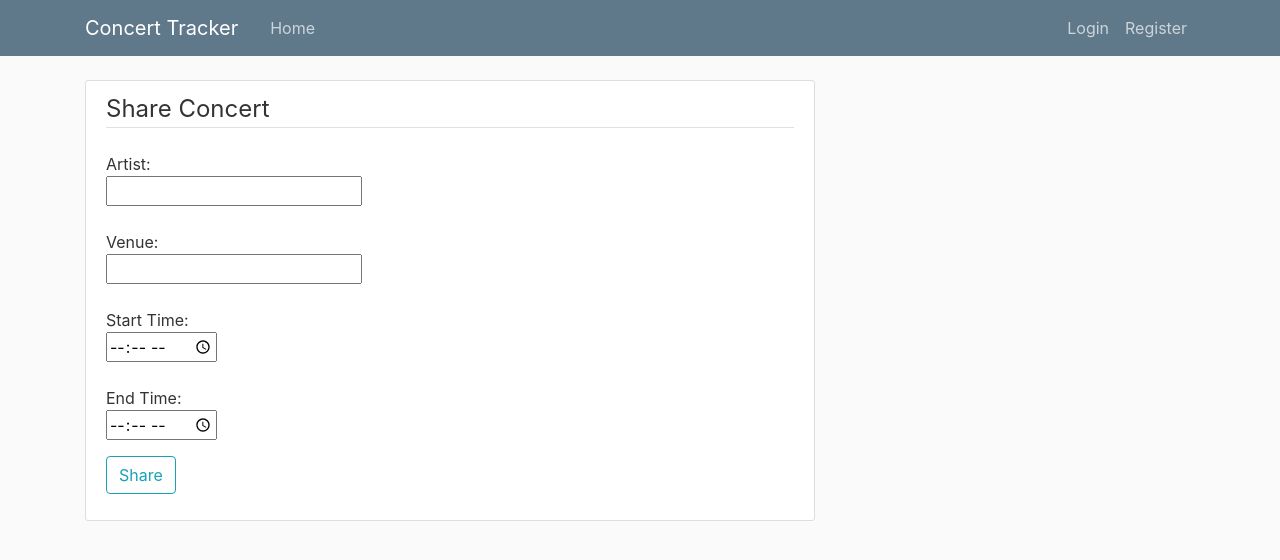
After one commit to steven-freed/ConcertTracker, a Django app: page /share/ in a window 1280 px wide. The commit adds this page. Shown: the top 560 px of the page. Run offline with Django 3.2, Linux system fonts and the light colour scheme; parts of the project's set-up code (start-up, migrations or seed data) failed here and were passed over; some libraries are stand-ins or nearby versions.

Commit message:
Share page and map

```diff
--- a/project/geotracker/models.py
+++ b/project/geotracker/models.py
@@ -3,12 +3,11 @@ from django.contrib.auth.models import User
 import mongoengine as mclient
 
 class Post(mclient.EmbeddedDocument):
-    user = mclient.StringField(max_length=255)
     artist = mclient.StringField(max_length=255)
     venue = mclient.StringField(max_length=255)
     date = mclient.DateTimeField(auto_now_add=True)
-    start_time = mclient.DateTimeField()
-    end_time = mclient.DateTimeField()
+    starttime = mclient.DateTimeField()
+    endtime = mclient.DateTimeField()
 
 class Fan(mclient.DynamicDocument):
     _id = mclient.ObjectIdField()
--- a/project/geotracker/templates/geotracker/about.html
+++ /dev/null
@@ -1,6 +0,0 @@
-{% extends "geotracker/base.html" %}
-{% block content %}
-  <body>
-   <h2>About</h2>
-  </body>
-{% endblock %}
--- a/project/geotracker/templates/geotracker/base.html
+++ b/project/geotracker/templates/geotracker/base.html
@@ -2,8 +2,10 @@
 <!DOCTYPE html>
 <html lang="en" dir="ltr">
   <head>
-      <script src='https://api.mapbox.com/mapbox-gl-js/v0.44.2/mapbox-gl.js'></script>
-      <link href='https://api.mapbox.com/mapbox-gl-js/v0.44.2/mapbox-gl.css' rel='stylesheet' />
+
+    <meta name='viewport' content='initial-scale=1,maximum-scale=1,user-scalable=no' />
+    <script src='https://api.tiles.mapbox.com/mapbox-gl-js/v0.52.0/mapbox-gl.js'></script>
+    <link href='https://api.tiles.mapbox.com/mapbox-gl-js/v0.52.0/mapbox-gl.css' rel='stylesheet' />
 
     <meta charset="utf-8">
    <meta name="viewport" content="width=device-width, initial-scale=1, shrink-to-fit=no">
@@ -25,8 +27,12 @@
             </button>
             <div class="collapse navbar-collapse" id="navbarToggle">
               <div class="navbar-nav mr-auto">
-                <a class="nav-item nav-link" href="{% url 'home' %}">Home</a>
-                <a class="nav-item nav-link" href="{% url 'about' %}">About</a>
+                {% if user.is_authenticated %}
+                  <a class="nav-item nav-link" href="{% url 'home' %}">Home</a>
+                  <a class="nav-item nav-link" href="{% url 'share' %}">Share</a>
+                {% else %}
+                  <a class="nav-item nav-link" href="{% url 'home' %}">Home</a>
+                {% endif %}
               </div>
               <!-- Navbar Right Side -->
               <div class="navbar-nav">
--- /dev/null
+++ b/project/geotracker/templates/geotracker/share.html
@@ -0,0 +1,29 @@
+{% extends "geotracker/base.html" %}
+{% load crispy_forms_tags %}
+{% block content %}
+    <div class="content-section">
+        <form method="POST">
+          {% csrf_token %}
+            <fieldset class="form-group">
+                <legend class="border-bottom mb-4">Share Concert</legend>
+                Artist:<br>
+                <input type="text" name="artist">
+                <br>
+                <br>
+                Venue:<br>
+                <input type="text" name="venue">
+                <br>
+                <br>
+                Start Time:<br>
+                <input type="time" name="start_time">
+                <br>
+                <br>
+                End Time:<br>
+                <input type="time" name="end_time">
+            </fieldset>
+            <div class="form-group">
+                <button class="btn btn-outline-info" type="submit">Share</button>
+            </div>
+        </form>
+    </div>
+{% endblock content %}
--- a/project/geotracker/urls.py
+++ b/project/geotracker/urls.py
@@ -3,5 +3,5 @@ from . import views
 
 urlpatterns = [
     path('', views.home, name='home'),
-    path('about/', views.about, name='about'),
+    path('share/', views.share, name='share'),
 ]
--- a/project/geotracker/views.py
+++ b/project/geotracker/views.py
@@ -1,21 +1,22 @@
 from django.shortcuts import render
 from django.http import HttpResponse
 from .models import Fan
-from mongoengine import *
+from django.contrib.auth.decorators import login_required
+from django.shortcuts import render, redirect
+import mongoengine as mclient
+from django.contrib import messages
+from django.contrib.auth.models import User
 
 def home(request):
-    # context = {
-    #    'fans': Fan.objects.all()
-    #}
+
     context = {
-        'locations': ''
+        "mclient": mclient
     }
-
     # get users location if authenticated
     if request.user.is_authenticated:
-        Fan.objects(user=str(request.user)).modify(set__currentPosition=[41.01, 5.02], upsert=True)
+        Fan.objects(user=str(request.user)).modify(set__currentPosition=[41.01, 5.02], image='http://localhost:8000/media/%s' % request.user.profile.image, upsert=True)
 
     return render(request, 'geotracker/home.html', context)
 
-def about(request):
-    return render(request, 'geotracker/about.html')
+def share(request):
+    return render(request, 'geotracker/share.html')
--- a/project/users/templates/users/password_reset_confirm.html
+++ b/project/users/templates/users/password_reset_confirm.html
@@ -1,4 +1,4 @@
-{% extends "blog/base.html" %}
+{% extends "geotracker/base.html" %}
 {% load crispy_forms_tags %}
 {% block content %}
     <div class="content-section">
```
Also changed, not shown: project/geotracker/templates/geotracker/home.html (+19 -6 lines), project/db.sqlite3, project/geotracker/templates/geotracker/profile.html (deleted).
